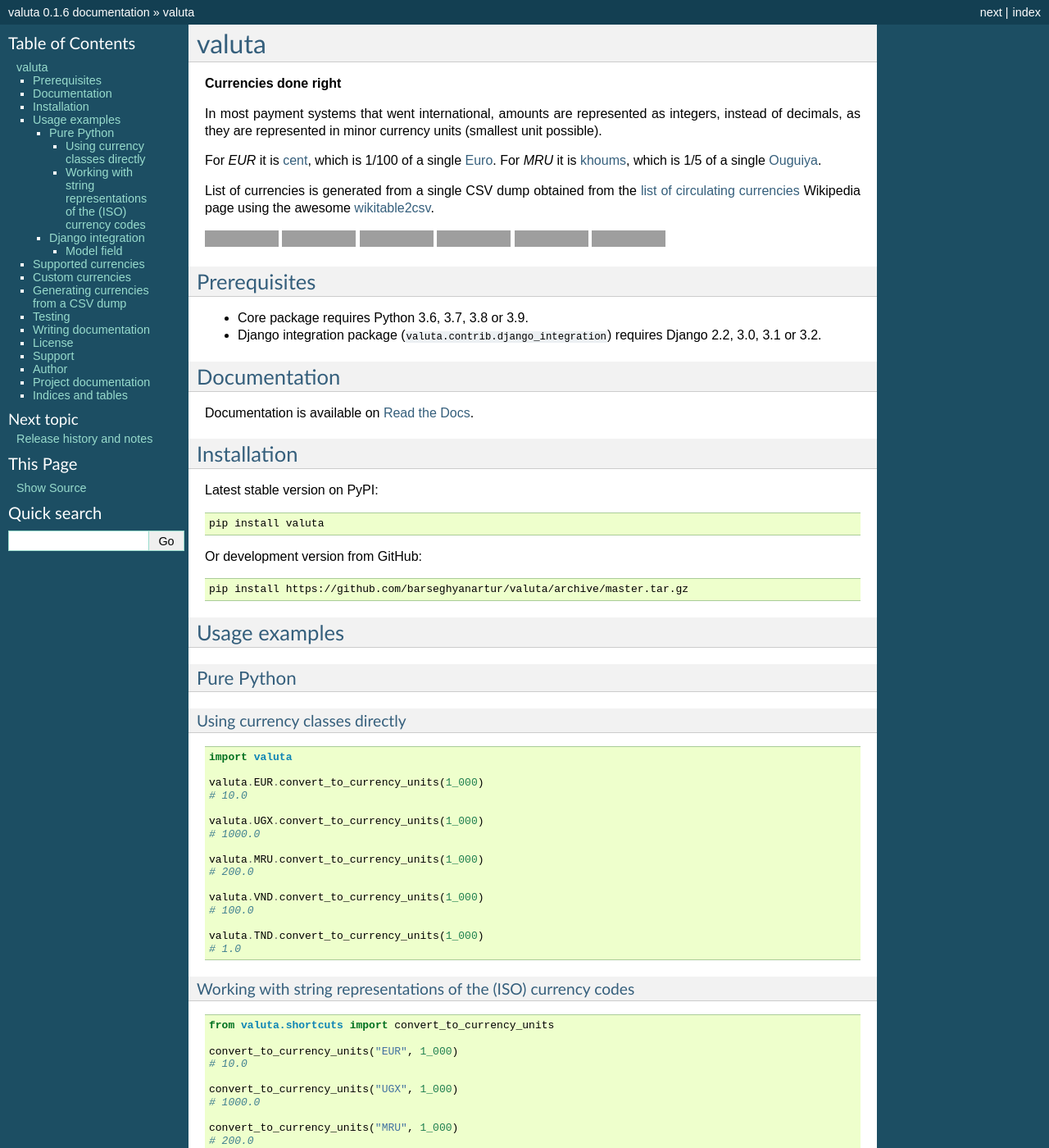
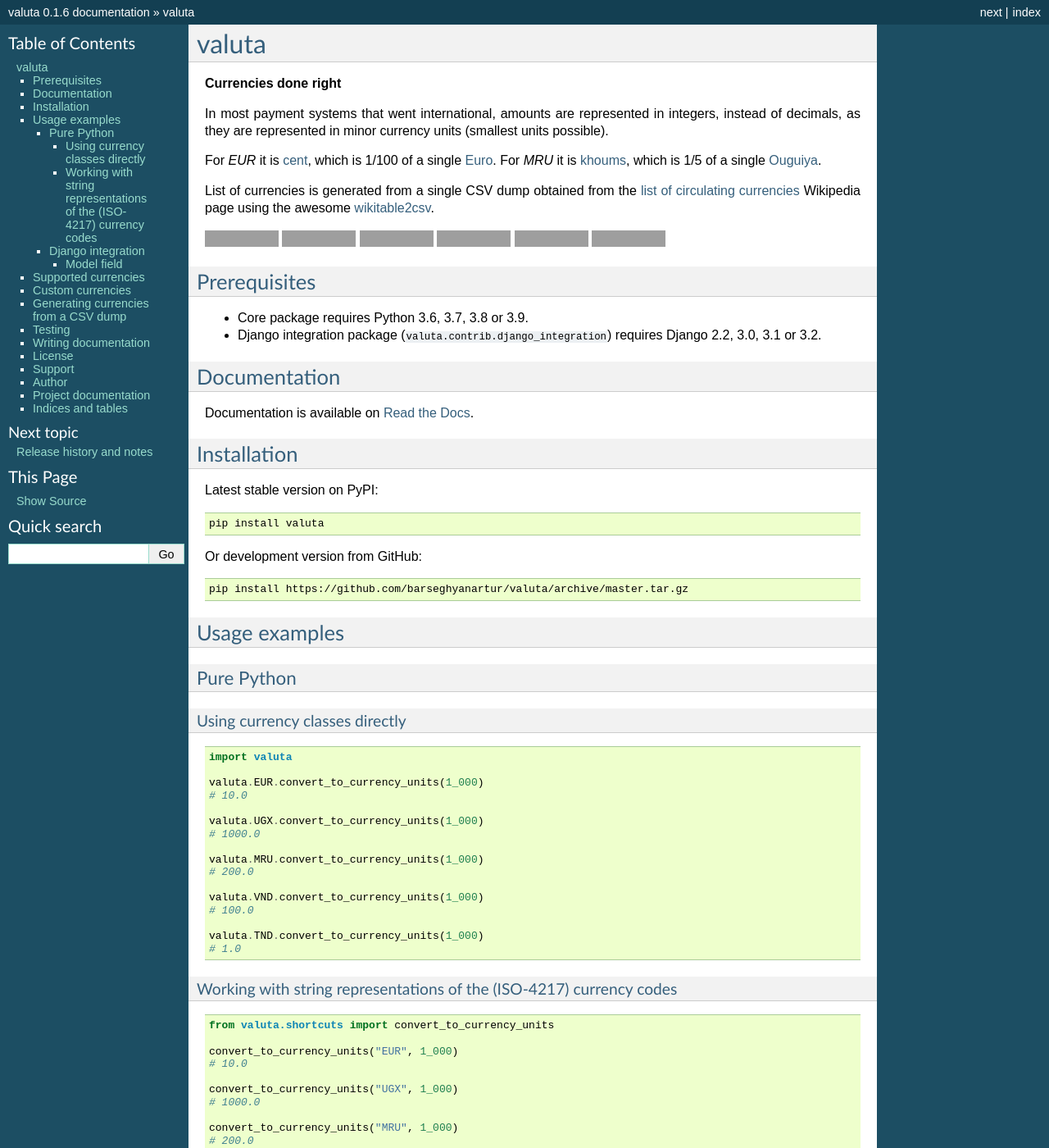
Before and after one commit to barseghyanartur/valuta, a Sphinx documentation site: the page built from docs/index.rst, in a window 1280 px wide and 1400 px high. Shown: the whole window at 82% size. Built offline with Sphinx 7.4.7, drawn with Linux system fonts in a browser that asks for light colours; pages that are not in the unit, such as notebooks, are missing from menus; some of the changed text lies outside the part shown; grey boxes are pictures that could not be loaded.

Commit message:
Correct docs

```diff
--- a/docs/index.rst
+++ b/docs/index.rst
@@ -5,9 +5,9 @@
 
 .. _List of circulating currencies: https://en.wikipedia.org/wiki/List_of_circulating_currencies
 
-In most payment systems that went international, amounts are represented as
+In most payment systems that went international, amounts are represented in
 integers, instead of decimals, as they are represented in minor currency units
-(smallest unit possible).
+(smallest units possible).
 
 For `EUR` it is `cent <https://en.wikipedia.org/wiki/Cent_(currency)>`__,
 which is 1/100 of a single `Euro <https://en.wikipedia.org/wiki/Euro>`__.
@@ -92,8 +92,8 @@
     valuta.TND.convert_to_currency_units(1_000)
     # 1.0
 
-Working with string representations of the (ISO) currency codes
-~~~~~~~~~~~~~~~~~~~~~~~~~~~~~~~~~~~~~~~~~~~~~~~~~~~~~~~~~~~~~~~
+Working with string representations of the (ISO-4217) currency codes
+~~~~~~~~~~~~~~~~~~~~~~~~~~~~~~~~~~~~~~~~~~~~~~~~~~~~~~~~~~~~~~~~~~~~
 .. code-block:: python
 
     from valuta.shortcuts import convert_to_currency_units
```
Also changed, not shown: other parts of docs/index.rst (+3 -3 lines), README.rst (+7 -7 lines).
